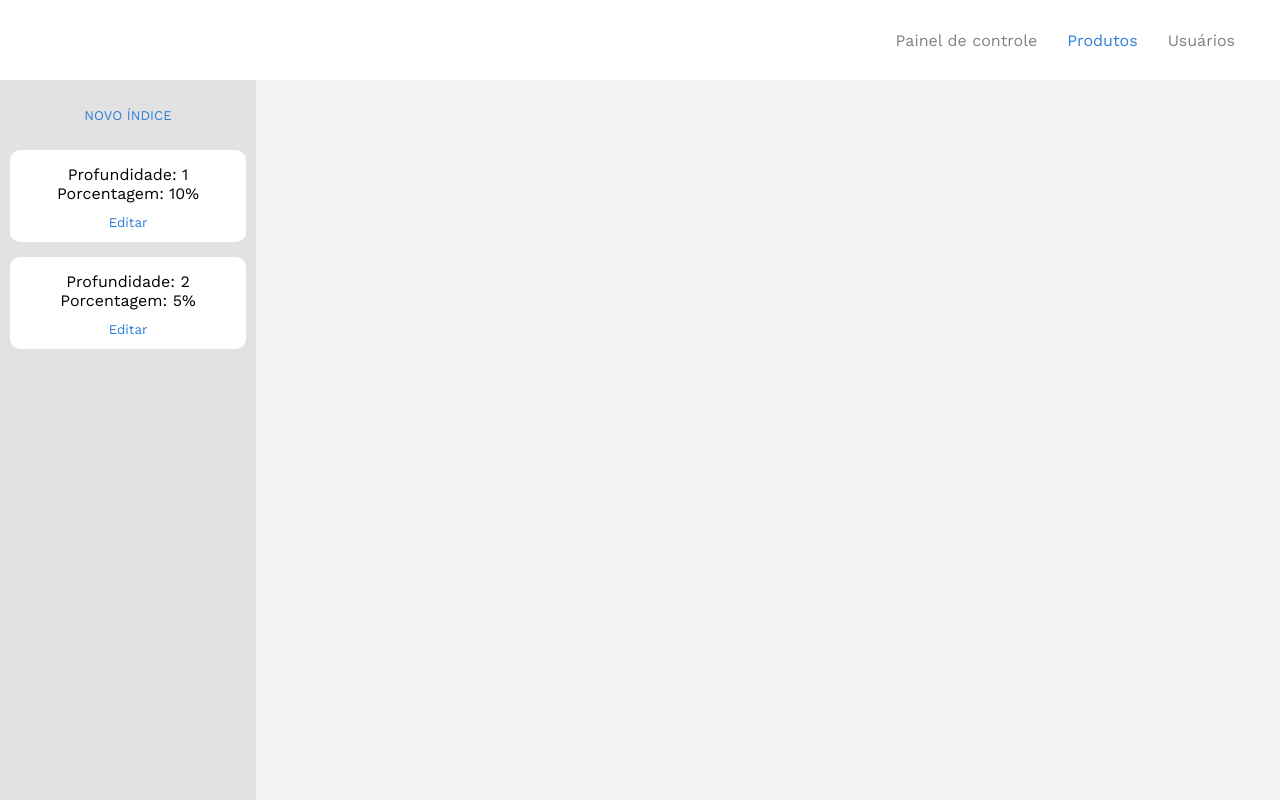
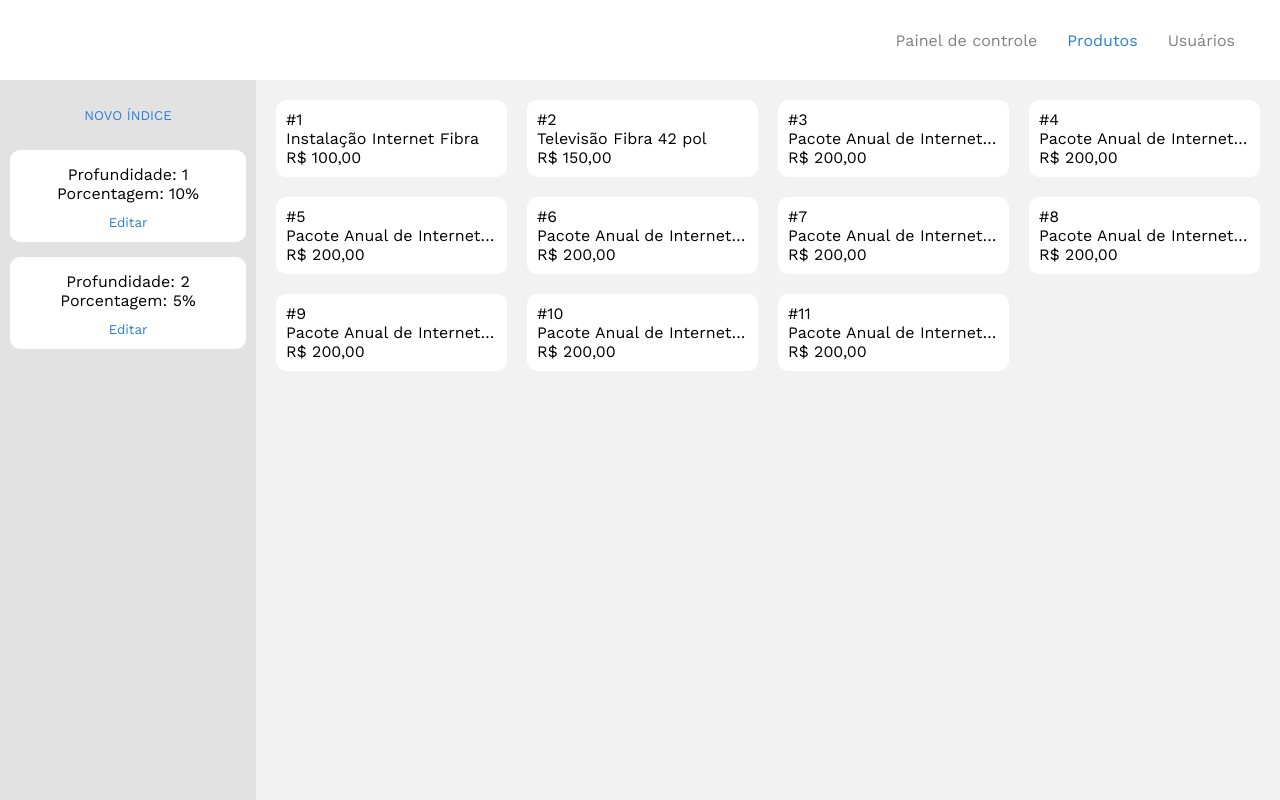
Before and after one commit to Gabrielhvcardoso/fibra-indico-web, a React (Create React App) app: page /products in a window 1280 px wide. Built offline with nearby package versions, Linux system fonts and the light colour scheme.

Commit message:
Product Modal

```diff
--- a/src/context/data.tsx
+++ b/src/context/data.tsx
@@ -26,7 +26,15 @@ export const DataContextProvider: React.FC = ({ children }) => {
       const tempProducts = [
         { productId: 1, title: 'Instalação Internet Fibra', commission: 100 },
         { productId: 2, title: 'Televisão Fibra 42 pol', commission: 150 },
-        { productId: 3, title: 'Pacote Anual de Internet Fibra', commission: 200 }
+        { productId: 3, title: 'Pacote Anual de Internet Fibra', commission: 200 },
+        { productId: 4, title: 'Pacote Anual de Internet Fibra', commission: 200 },
+        { productId: 5, title: 'Pacote Anual de Internet Fibra', commission: 200 },
+        { productId: 6, title: 'Pacote Anual de Internet Fibra', commission: 200 },
+        { productId: 7, title: 'Pacote Anual de Internet Fibra', commission: 200 },
+        { productId: 8, title: 'Pacote Anual de Internet Fibra', commission: 200 },
+        { productId: 9, title: 'Pacote Anual de Internet Fibra', commission: 200 },
+        { productId: 10, title: 'Pacote Anual de Internet Fibra', commission: 200 },
+        { productId: 11, title: 'Pacote Anual de Internet Fibra', commission: 200 }
       ];
 
       setHierarchies(tempHierarchies);
--- /dev/null
+++ b/src/pages/Products/components/Visualization/components/ProductItem/index.tsx
@@ -0,0 +1,24 @@
+import React, { useContext } from 'react';
+import { Commission, Container, Title } from './styles';
+
+import { Product } from '../../../../../../models/Product';
+
+import VisualizationContext from '../../context';
+
+interface ProductProps {
+  item: Product
+}
+
+const ProductItem: React.FC<ProductProps> = ({ item }) => {
+  const { setSelected } = useContext(VisualizationContext);
+
+  return (
+    <Container layoutId={item.productId.toString()} onClick={() => setSelected(item)}>
+      <Title>#{ item.productId }</Title>
+      <Title>{ item.title }</Title>
+      <Commission>R$ { item.commission.toFixed(2).replace('.', ',') }</Commission>
+    </Container>
+  );
+};
+
+export default ProductItem;
--- /dev/null
+++ b/src/pages/Products/components/Visualization/components/ProductItem/styles.ts
@@ -0,0 +1,44 @@
+import { motion } from 'framer-motion';
+import styled from 'styled-components';
+
+export const Container = styled(motion.div).attrs({
+  whileHover: {
+    scale: 1.02,
+    transition: {
+      type: 'spring',
+      damping: 10,
+      stiffness: 100
+    }
+  }
+})`
+  background-color: white;
+  border-radius: 10px;
+  box-sizing: border-box;
+  cursor: pointer;
+  display: inline-block;
+  margin: 10px;
+  padding: 10px;
+  width: calc(20% - 20px);
+
+  @media (max-width: 1366px) {
+    width: calc(25% - 20px);
+  }
+
+  @media (max-width: 768px) {
+    width: calc(50% - 20px);
+  }
+
+  &:hover {
+    transform: scale(1.1);
+  }
+`;
+
+export const Title = styled.p`
+  margin: 0px;
+  overflow: hidden;
+  text-overflow: ellipsis;
+  white-space: nowrap;
+`;
+export const Commission = styled.p`
+  margin: 0px;
+`;
--- /dev/null
+++ b/src/pages/Products/components/Visualization/components/ProductModal/index.tsx
@@ -0,0 +1,24 @@
+import { AnimatePresence } from 'framer-motion';
+import React, { useContext } from 'react';
+import Backdrop from '../../../../../../components/Backdrop';
+import { Container } from './styles';
+
+import VisualizationContext from '../../context';
+
+const ProductModal: React.FC = () => {
+  const { selected, setSelected } = useContext(VisualizationContext);
+
+  return (
+    <AnimatePresence>
+      {
+        selected && (
+          <Backdrop onMouseDown={() => setSelected(null)}>
+            <Container /* layoutId={selected.productId.toString()} */ />
+          </Backdrop>
+        )
+      }
+    </AnimatePresence>
+  );
+};
+
+export default ProductModal;
--- /dev/null
+++ b/src/pages/Products/components/Visualization/components/ProductModal/styles.ts
@@ -0,0 +1,15 @@
+import { motion } from 'framer-motion';
+import styled from 'styled-components';
+
+export const Container = styled(motion.div).attrs({
+  initial: { translateY: -50, opacity: 0 },
+  animate: { translateY: 0, opacity: 1 },
+  exit: { translateY: 50, opacity: 0 }
+})`
+  background-color: white;
+  box-sizing: border-box;
+  padding: 20px;
+
+  height: 400px;
+  width: 600px;
+`;
--- /dev/null
+++ b/src/pages/Products/components/Visualization/context.tsx
@@ -0,0 +1,23 @@
+import React, { createContext, useState } from 'react';
+import { Product } from '../../../../models/Product';
+
+type PossibleProduct = null | Product;
+
+interface VisualizationContextProps {
+  selected: PossibleProduct,
+  setSelected: (arg: PossibleProduct) => void
+}
+
+const VisualizationContext = createContext<VisualizationContextProps>({} as VisualizationContextProps);
+
+export const VisualizationContextProvider: React.FC = ({ children }) => {
+  const [selected, setSelected] = useState<PossibleProduct>(null);
+
+  return (
+    <VisualizationContext.Provider value={{ selected, setSelected }}>
+      { children }
+    </VisualizationContext.Provider>
+  );
+};
+
+export default VisualizationContext;
--- a/src/pages/Products/components/Visualization/index.tsx
+++ b/src/pages/Products/components/Visualization/index.tsx
@@ -1,9 +1,31 @@
-import React from 'react';
+import React, { useContext } from 'react';
+import { Container } from './styles';
 
-// import { Container } from './styles';
+import ProductItem from './components/ProductItem';
+import ProductModal from './components/ProductModal';
+
+import DataContext from '../../../../context/data';
+import { VisualizationContextProvider } from './context';
+import { AnimateSharedLayout } from 'framer-motion';
 
 const Visualization: React.FC = () => {
-  return <div />;
+  const { products } = useContext(DataContext);
+
+  return (
+    <AnimateSharedLayout type="crossfade">
+      <VisualizationContextProvider>
+        <Container>
+          <ProductModal />
+
+          {
+            products.map((item) => (
+              <ProductItem item={item} key={item.productId} />
+            ))
+          }
+        </Container>
+      </VisualizationContextProvider>
+    </AnimateSharedLayout>
+  );
 };
 
 export default Visualization;
--- /dev/null
+++ b/src/pages/Products/components/Visualization/styles.ts
@@ -0,0 +1,6 @@
+import styled from 'styled-components';
+
+export const Container = styled.section`
+  flex: 1;
+  padding: 10px;
+`;
--- a/src/pages/Users/components/Visualization/treeStyles.css
+++ b/src/pages/Users/components/Visualization/treeStyles.css
@@ -27,8 +27,6 @@ body {
 }
 
 span {
-	font-family: "Helvetica Neue", Helvetica, Arial, sans-serif;
 	color: #F4F4F4;
-	text-shadow: 0 1px 4px black;
 	float: right;
 }
```
Also changed, not shown: 1 other file (tests, documents, lock files or other folders).
